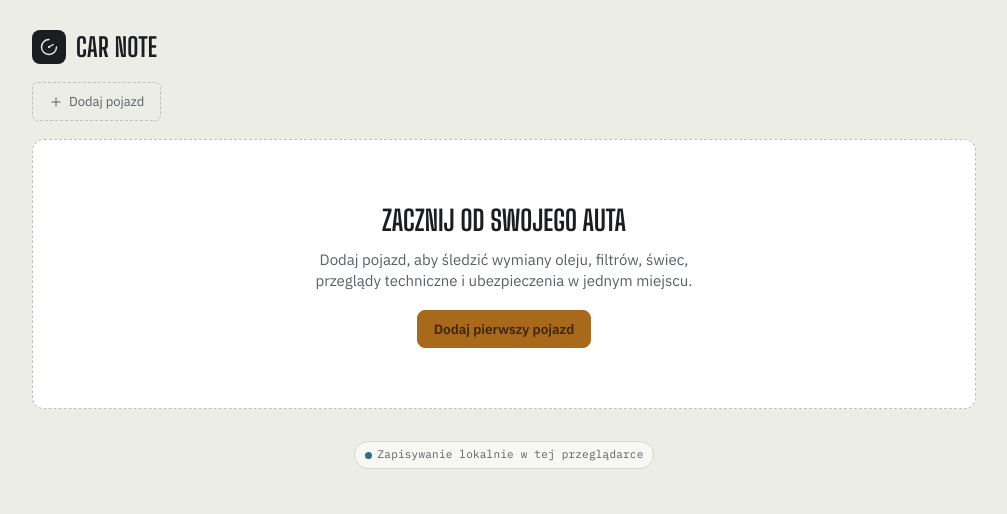
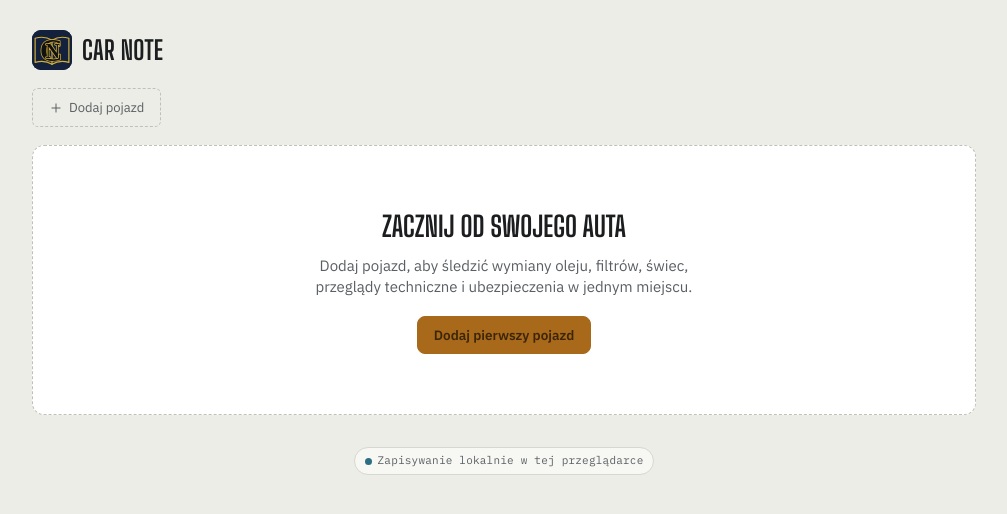
Before and after one commit to karolcarnotepl/Car-Note-, a plain HTML site: page index.html in a window 1280 px wide. Shown: the whole page, without its empty margins (136-1143 px from the left). Drawn offline with Linux system fonts and the light colour scheme.

Commit message:
Logo w aplikacji: monogram CN zamiast zegara
Co-Authored-By: Claude Opus 5.5 <noreply@anthropic.com>

```diff
--- a/index.html
+++ b/index.html
@@ -19,9 +19,8 @@
 <div class="app">
   <header class="topbar">
     <div class="brand">
-      <span class="brand-mark">
-        <svg viewBox="0 0 24 24" fill="none" stroke="currentColor" stroke-width="1.7" stroke-linecap="round" stroke-linejoin="round"><path d="M12 3a9 9 0 1 0 9 9"/><path d="M12 12l5-3"/><circle cx="12" cy="12" r="1.3" fill="currentColor" stroke="none"/></svg>
-      </span>
+      <!-- Logo: ta sama ikona co na ekranie telefonu (icons/icon.svg) -->
+      <span class="brand-mark"><img src="icons/icon.svg" alt="" width="40" height="40"></span>
       <h1>Car Note</h1>
     </div>
   </header>
--- a/style.css
+++ b/style.css
@@ -91,8 +91,10 @@
   /* ---------- topbar ---------- */
   .topbar{display:flex; align-items:center; justify-content:space-between; gap:12px; margin-bottom:18px;}
   .brand{display:flex; align-items:center; gap:10px;}
-  .brand-mark{width:34px; height:34px; border-radius:8px; background:var(--ink); color:var(--bg); display:flex; align-items:center; justify-content:center; flex:none;}
-  .brand-mark svg{width:20px; height:20px;}
+  /* Ikona ma szeroką ramkę tła (potrzebną na telefonie), więc w małym logo
+     powiększamy ją, a nadmiar przycina overflow:hidden — monogram jest wtedy lepiej widoczny */
+  .brand-mark{width:40px; height:40px; border-radius:9px; overflow:hidden; flex:none; background:#14213D;}
+  .brand-mark img{width:100%; height:100%; display:block; transform:scale(1.5);}
   .brand h1{
     font-family:var(--font-display); font-weight:700; font-size:26px; letter-spacing:.01em;
     text-transform:uppercase; margin:0; line-height:1;
```
